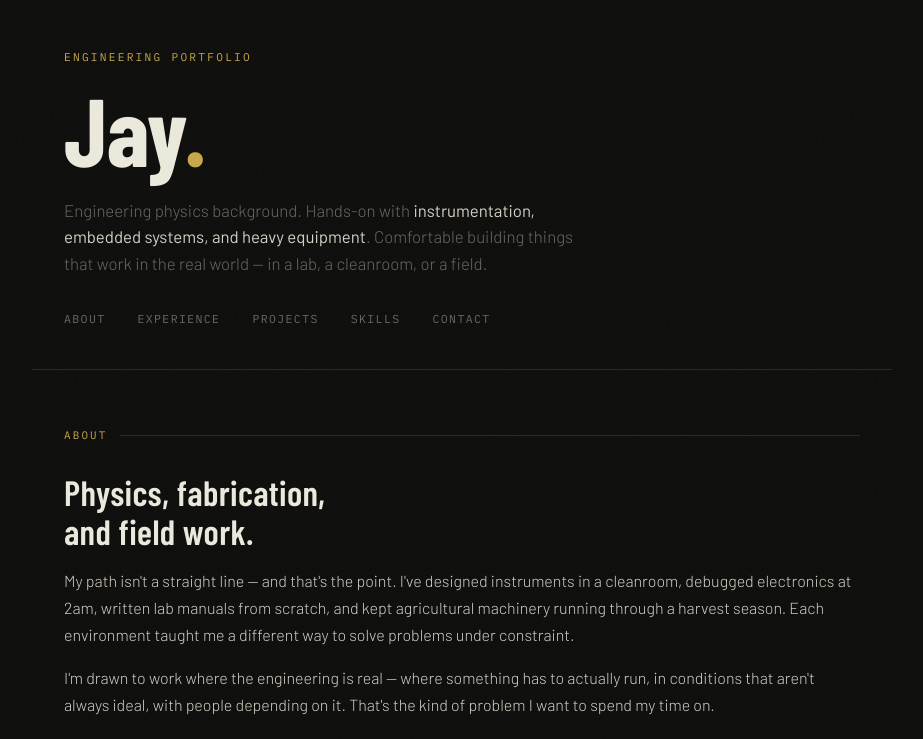
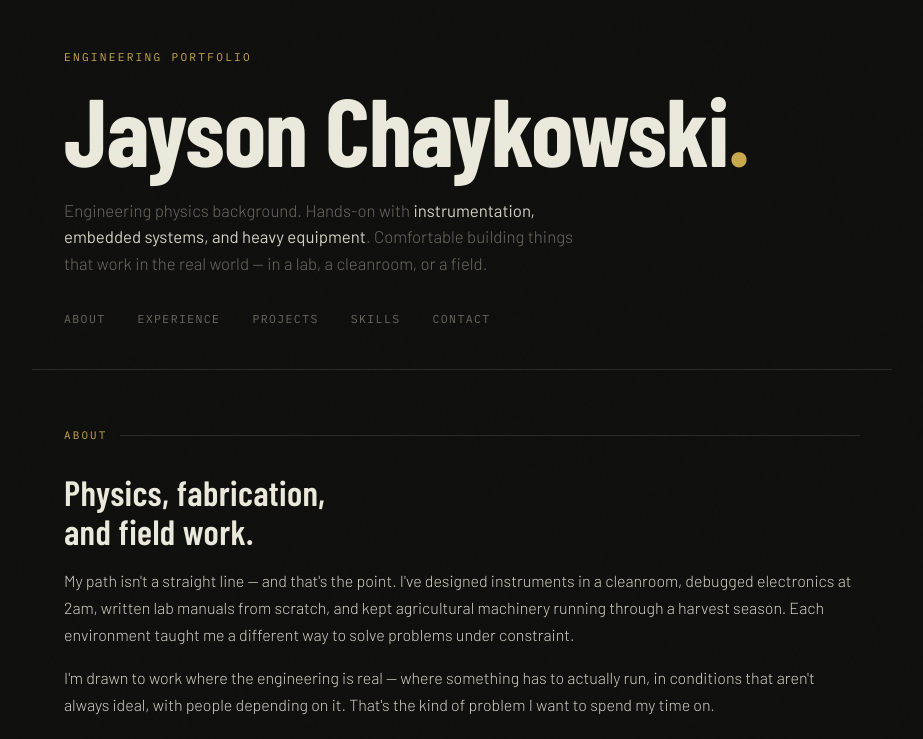
Before and after one commit to azaroth08/azaroth08.github.io, a plain HTML site: page index.html in a window 1280 px wide. Shown: the top 739 px of the page, without its empty margins (178-1101 px from the left). Drawn offline with nearby package versions, Linux system fonts and the light colour scheme; a web font is replaced by a local one.

Commit message:
Update index.html

```diff
--- a/index.html
+++ b/index.html
@@ -433,7 +433,7 @@
 
 <header>
   <div class="eyebrow">Engineering Portfolio</div>
-  <h1>Jay<span>.</span></h1>
+  <h1>Jayson Chaykowski<span>.</span></h1>
   <p class="tagline">
     Engineering physics background. Hands-on with <strong>instrumentation, embedded systems, and heavy equipment</strong>.
     Comfortable building things that work in the real world — in a lab, a cleanroom, or a field.
@@ -666,7 +666,7 @@
 </main>
 
 <footer>
-  <span>Jay — Engineering Portfolio</span>
+  <span>Jayson Chaykowski — Engineering Portfolio</span>
   <span>Hamilton, ON · Canada</span>
 </footer>
 
```
